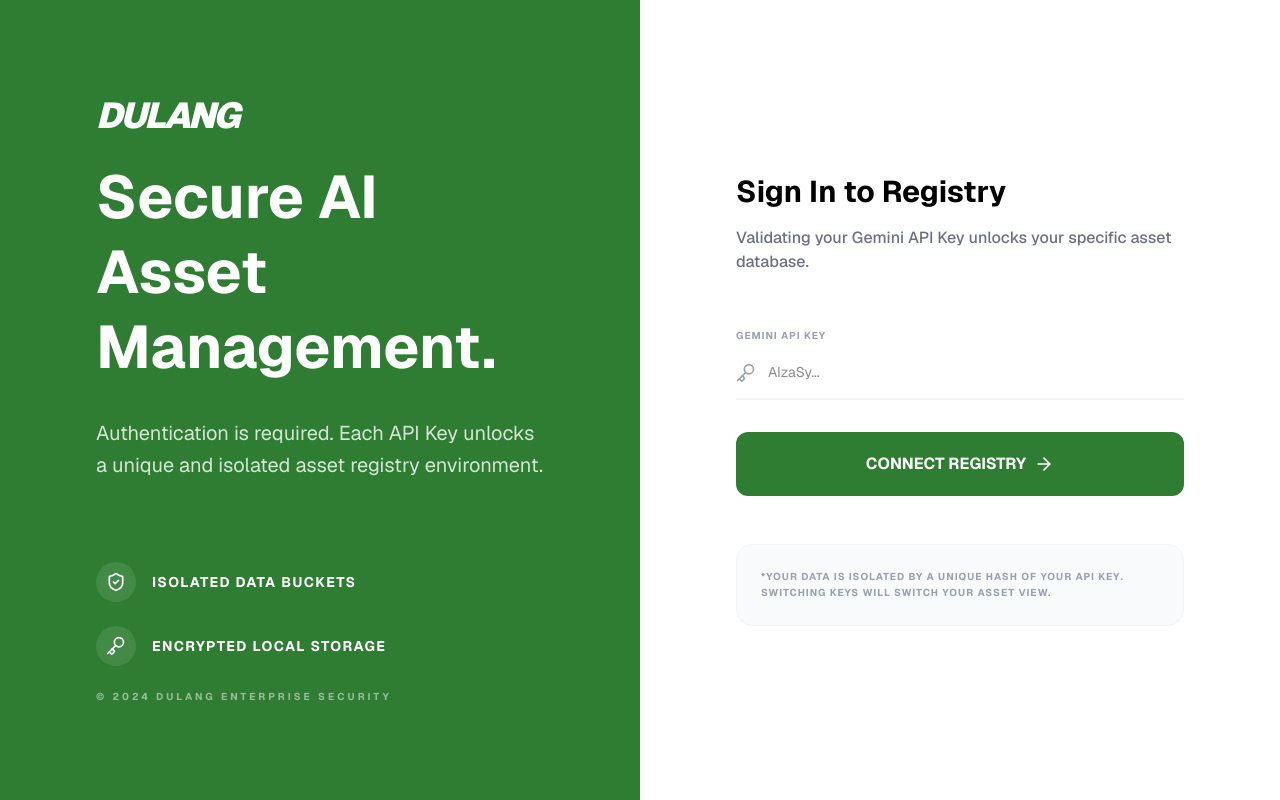
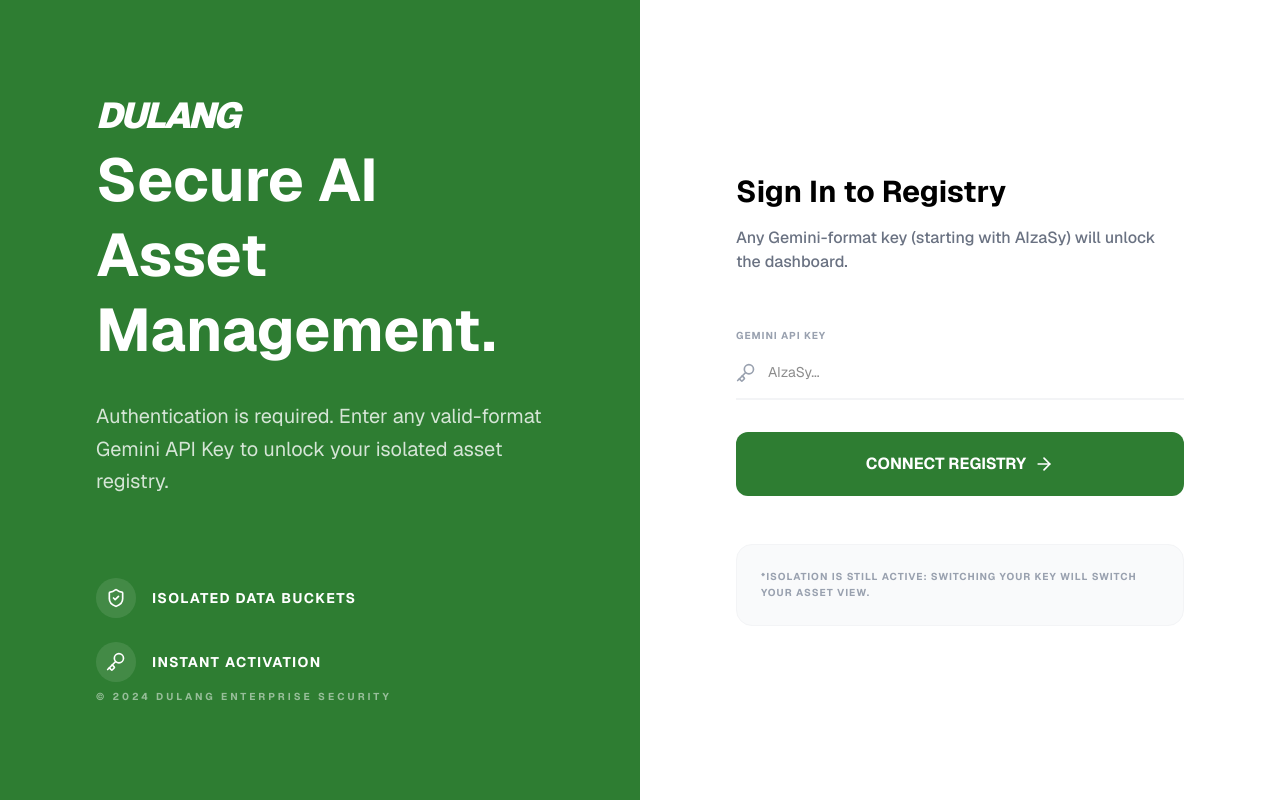
Before and after one commit to hafidzamrddn-max/device-passport, a Next.js app: page /login in a window 1280 px wide. Built offline with nearby package versions, Linux system fonts and the light colour scheme.

Commit message:
Update Security Level untuk Gemini API Key

```diff
--- a/src/app/login/page.tsx
+++ b/src/app/login/page.tsx
@@ -3,7 +3,6 @@
 import React, { useState, useEffect } from 'react';
 import { useRouter } from 'next/navigation';
 import { Key, Sparkles, ShieldCheck, ArrowRight, Loader2, AlertCircle } from 'lucide-react';
-import { GoogleGenerativeAI } from "@google/generative-ai";
 
 export default function LoginPage() {
   const [apiKey, setApiKey] = useState('');
@@ -19,45 +18,27 @@
     }
   }, [router]);
 
-  const validateAndLogin = async (e: React.FormEvent) => {
+  const validateAndLogin = (e: React.FormEvent) => {
     e.preventDefault();
     setError(null);
     setIsLoading(true);
 
     const trimmedKey = apiKey.trim();
 
-    // 1. Basic Pattern Check
+    // SIMPLE VALIDATION: Only check the pattern
+    // Gemini API keys usually start with AIzaSy
     if (!trimmedKey.startsWith('AIzaSy')) {
-      setError('Invalid API Key format. Gemini keys usually start with "AIzaSy".');
+      setError('Invalid API Key format. Gemini keys must start with "AIzaSy".');
       setIsLoading(false);
       return;
     }
 
-    try {
-      // 2. Real API Validation Call
-      const genAI = new GoogleGenerativeAI(trimmedKey);
-      const model = genAI.getGenerativeModel({ model: "gemini-1.5-flash" });
-
-      // Simple prompt to test the key
-      await model.generateContent("test");
-
-      // If success, save and redirect
+    // Simulate a brief validation delay for UX
+    setTimeout(() => {
       localStorage.setItem('gemini_api_key', trimmedKey);
       router.push('/');
-    } catch (err: any) {
-      console.error("Gemini Auth Error:", err);
-      // Extract a meaningful error message
-      const errorMessage = err.message || "Unknown error occurred";
-      if (errorMessage.includes("fetch")) {
-        setError("Network/CORS Error: The browser blocked the request. Try disabling AdBlock or check your internet connection.");
-      } else if (errorMessage.includes("403") || errorMessage.includes("401")) {
-        setError("Invalid Key: The API Key is incorrect or doesn't have access to Gemini 1.5 Flash.");
-      } else {
-        setError(`API Error: ${errorMessage.substring(0, 100)}...`);
-      }
-    } finally {
       setIsLoading(false);
-    }
+    }, 800);
   };
 
   if (!isMounted) return null;
@@ -72,7 +53,7 @@
             Secure AI Asset Management.
           </h1>
           <p className="text-xl opacity-80 max-w-lg leading-relaxed">
-            Authentication is required. Each API Key unlocks a unique and isolated asset registry environment.
+            Authentication is required. Enter any valid-format Gemini API Key to unlock your isolated asset registry.
           </p>
 
           <div className="grid grid-cols-1 gap-6 pt-12">
@@ -86,7 +67,7 @@
               <div className="w-10 h-10 bg-white/10 rounded-full flex items-center justify-center">
                 <Key className="w-5 h-5" />
               </div>
-              <span className="text-sm font-bold uppercase tracking-widest">Encrypted Local Storage</span>
+              <span className="text-sm font-bold uppercase tracking-widest">Instant Activation</span>
             </div>
           </div>
         </div>
@@ -100,7 +81,7 @@
         <div className="w-full max-w-md space-y-12">
           <div className="space-y-4">
             <h2 className="text-3xl font-bold text-black">Sign In to Registry</h2>
-            <p className="text-gray-500 font-medium">Validating your Gemini API Key unlocks your specific asset database.</p>
+            <p className="text-gray-500 font-medium">Any Gemini-format key (starting with AIzaSy) will unlock the dashboard.</p>
           </div>
 
           <form onSubmit={validateAndLogin} className="space-y-8">
@@ -135,7 +116,7 @@
               className="w-full bg-[#2e7d32] text-white py-5 rounded-xl font-bold flex items-center justify-center gap-2 hover:bg-[#1b5e20] transition-all group disabled:bg-gray-400"
             >
               {isLoading ? (
-                <>VALIDATING... <Loader2 className="w-5 h-5 animate-spin" /></>
+                <>AUTHENTICATING... <Loader2 className="w-5 h-5 animate-spin" /></>
               ) : (
                 <>CONNECT REGISTRY <ArrowRight className="w-5 h-5 group-hover:translate-x-1 transition-transform" /></>
               )}
@@ -144,7 +125,7 @@
 
           <div className="p-6 bg-gray-50 rounded-2xl border border-gray-100">
             <p className="text-[10px] text-gray-400 font-bold uppercase tracking-widest leading-relaxed">
-              *Your data is isolated by a unique hash of your API Key. Switching keys will switch your asset view.
+              *Isolation is still active: switching your key will switch your asset view.
             </p>
           </div>
         </div>
```
